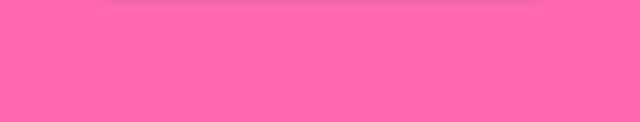
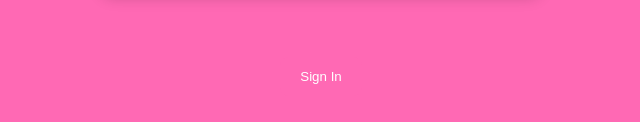
Before and after one commit to jaatbaba382/Mysmmpanel, a plain HTML site: page Index.html in a window 1280 px wide. Shown: the part 362-484 px from the top of the page, 319-959 px from the left. Drawn offline with Linux system fonts and the light colour scheme.

Commit message:
Update Index.html

```diff
--- a/Index.html
+++ b/Index.html
@@ -54,7 +54,7 @@
     <br />
     <button onclick="login()">Sign In</button>
   </div>
-
+<button onclick="window.location.href='dashboard.html'">Sign In</button>
   <script>
     function login() {
       alert("Logged in (demo only)");
```
